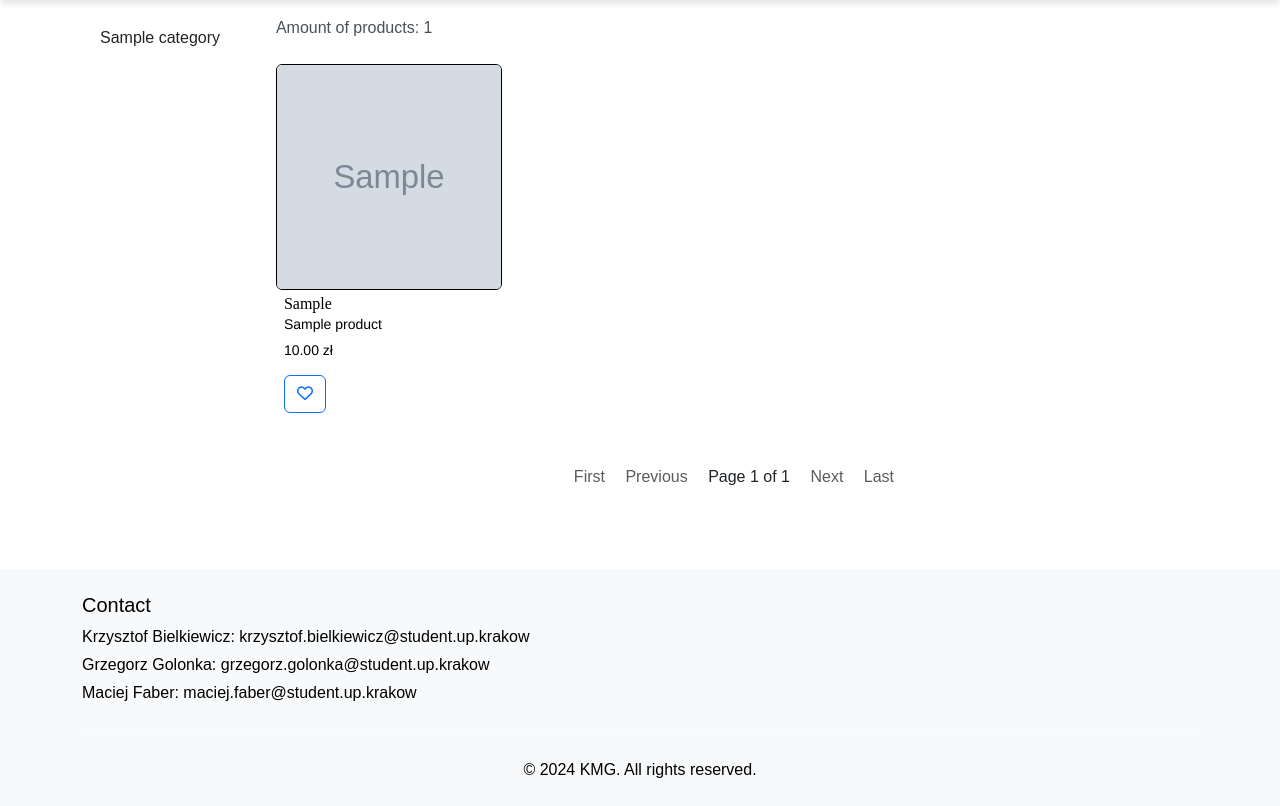
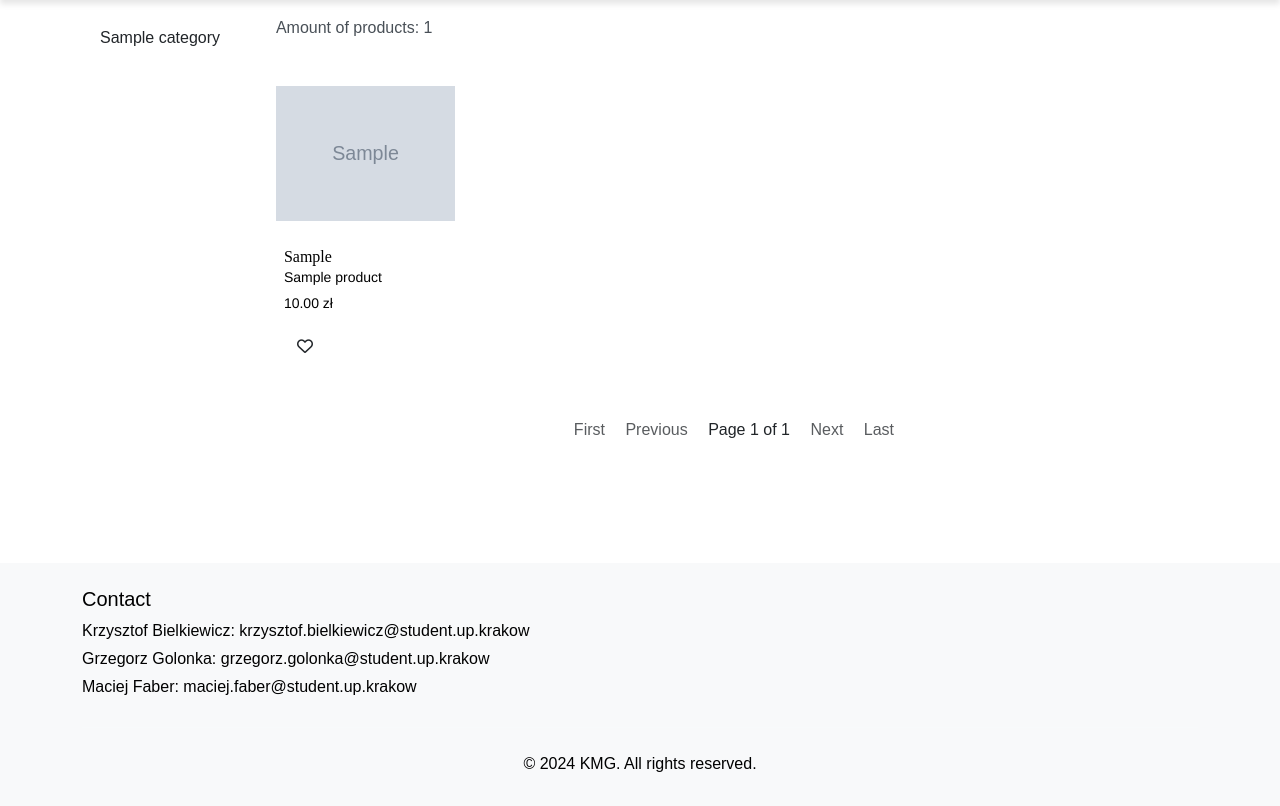
Before and after one commit to kr1s6/EngineerProject, a Django app: page / in a window 1280 px wide. Shown: the part 58-864 px from the top of the page. After the commit the page ends 830 px from the top, so only its background shows below. Run offline with Django 5.2, Linux system fonts and the light colour scheme; tables that the repository leaves empty hold one stand-in row (values such as "Sample post"); grey boxes marked "Sample" are stand-in pictures.

Commit message:
product hover

```diff
--- a/webStore/static/css/style.css
+++ b/webStore/static/css/style.css
@@ -3,6 +3,23 @@ html, body {
     background-color: white;
     height: 100%;
     margin: 0;
+}
+
+a{
+    text-decoration: none;
+    color: inherit;
+}
+
+p {
+    color: black !important;
+    white-space: normal;
+    word-wrap: break-word;
+}
+
+form {
+    background-color: white;
+    border-radius: 8px;
+    box-shadow: 0 2px 4px rgba(0, 0, 0, 0.1);
 }
 
 .body-content {
@@ -12,12 +29,6 @@ html, body {
 
 .navbar {
     box-shadow: 0 4px 6px rgba(0, 0, 0, 0.1);
-}
-
-form {
-    background-color: white;
-    border-radius: 8px;
-    box-shadow: 0 2px 4px rgba(0, 0, 0, 0.1);
 }
 
 .required {
@@ -47,22 +58,22 @@ form {
 
 @media screen and (min-width: 300px) {
     .product-div {
-        flex-basis: 50%;
-        max-width: 50%;
+        flex-basis: 33.33%;
+        max-width: 33.33%;
     }
 }
 
 @media screen and (min-width: 500px) {
     .product-div {
-        flex-basis: 33.333%;
-        max-width: 33.333%;
+        flex-basis: 25%;
+        max-width: 25%;
     }
 }
 
 @media screen and (min-width: 700px) {
     .product-div {
-        flex-basis: 25%;
-        max-width: 25%;
+        flex-basis: 20%;
+        max-width: 20%;
     }
 }
 
@@ -78,6 +89,12 @@ form {
     .body-content{
         max-width: max-content;
     }
+}
+
+.product-div:hover{
+   border: 2px solid rgba(0, 0, 0, 0.1);
+   box-shadow: 0 4px 6px rgba(0, 0, 0, 0.1);
+    transition: box-shadow 0.1s ease-in-out;
 }
 
 #login-register-dropdown,
@@ -109,13 +126,7 @@ form {
 .image-container img {
     width: 100%;
     height: 100%;
-    object-fit: cover;
-}
-
-p {
-    color: black !important;
-    white-space: normal;
-    word-wrap: break-word;
+    object-fit: contain;
 }
 
 .wrapper {
@@ -131,13 +142,18 @@ p {
     flex-basis: 17%;
 }
 
-a{
-    text-decoration: none;
-    color: inherit;
-}
-
 #categories a:hover{
     text-decoration: underline;
     text-decoration-thickness: 1.5px;
     text-underline-offset: 3px;
 }
+
+.like-btn{
+
+
+}
+
+.like-btn:hover{
+
+
+}
--- a/webStore/static/js/script.js
+++ b/webStore/static/js/script.js
@@ -36,7 +36,8 @@ document.addEventListener('DOMContentLoaded', function () {
 
 document.addEventListener('DOMContentLoaded', () => {
     document.querySelectorAll('.like-btn').forEach(button => {
-        button.addEventListener('click', function() {
+        button.addEventListener('click', function(e) {
+            e.preventDefault();
             const productId = this.dataset.productId;
 
             fetch(`/product-like/${productId}/`, {
@@ -45,7 +46,17 @@ document.addEventListener('DOMContentLoaded', () => {
             })
             .then(response => response.json())
             .then(data => {
-                this.textContent = data.liked ? 'Unlike' : 'Like';
+                const button = document.getElementById(`like-btn-${productId}`);
+                const icon = button.querySelector('i');
+                if (data.liked) {
+                    icon.classList.remove('far', 'fa-heart');
+                    icon.classList.add('fas', 'fa-heart');
+                    icon.style.color = 'red';
+                } else {
+                    icon.classList.remove('fas', 'fa-heart');
+                    icon.classList.add('far', 'fa-heart');
+                    icon.style.color = '';
+                }
             })
             .catch(error => console.error('Error:', error));
         });
--- a/webStore/templates/index.html
+++ b/webStore/templates/index.html
@@ -20,7 +20,7 @@
                         <div class="pt-3 pb-2 px-1 product-div">
                             <a href="#">
                                 <div class="mb-4">
-                                    <div class="image-container rounded border border-black">
+                                    <div class="image-container">
                                         <img src="{{ product.image.url }}" class="card-img-top" alt="{{ product.name }}"
                                              loading="lazy">
                                     </div>
@@ -28,7 +28,7 @@
                                         <p class="card-title">{{ product.brand }}</p>
                                         <p class="card-text mb-2">{{ product.name }}</p>
                                         <p class="card-text">{{ product.price }} zł</p>
-                                        <button class="btn btn-outline-primary like-btn" id="like-btn-{{ product.id }}"
+                                        <button class="btn like-btn" id="like-btn-{{ product.id }}"
                                                 data-product-id="{{ product.id }}">
                                             {% if user in product.liked_by.all %}
                                                 <i class="fas fa-heart" style="color: red;"></i>
--- a/webStore/views.py
+++ b/webStore/views.py
@@ -29,7 +29,7 @@ class HomeProductsListView(ListView):
     model = Product
     template_name = "index.html"
     context_object_name = "products"
-    paginate_by = 20
+    paginate_by = 25
 
     def get_context_data(self, **kwargs):
         context = super().get_context_data(**kwargs)
```
